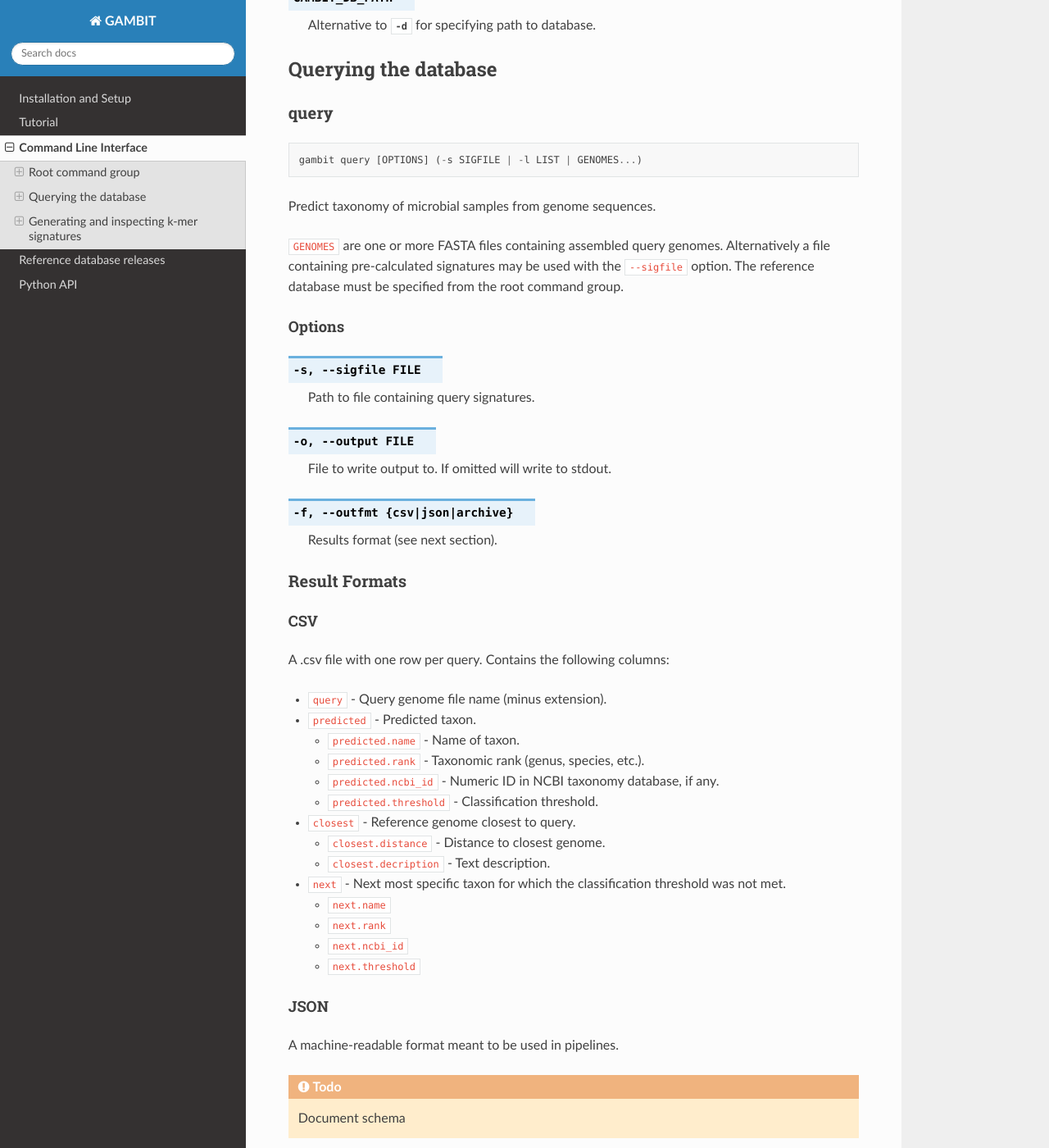
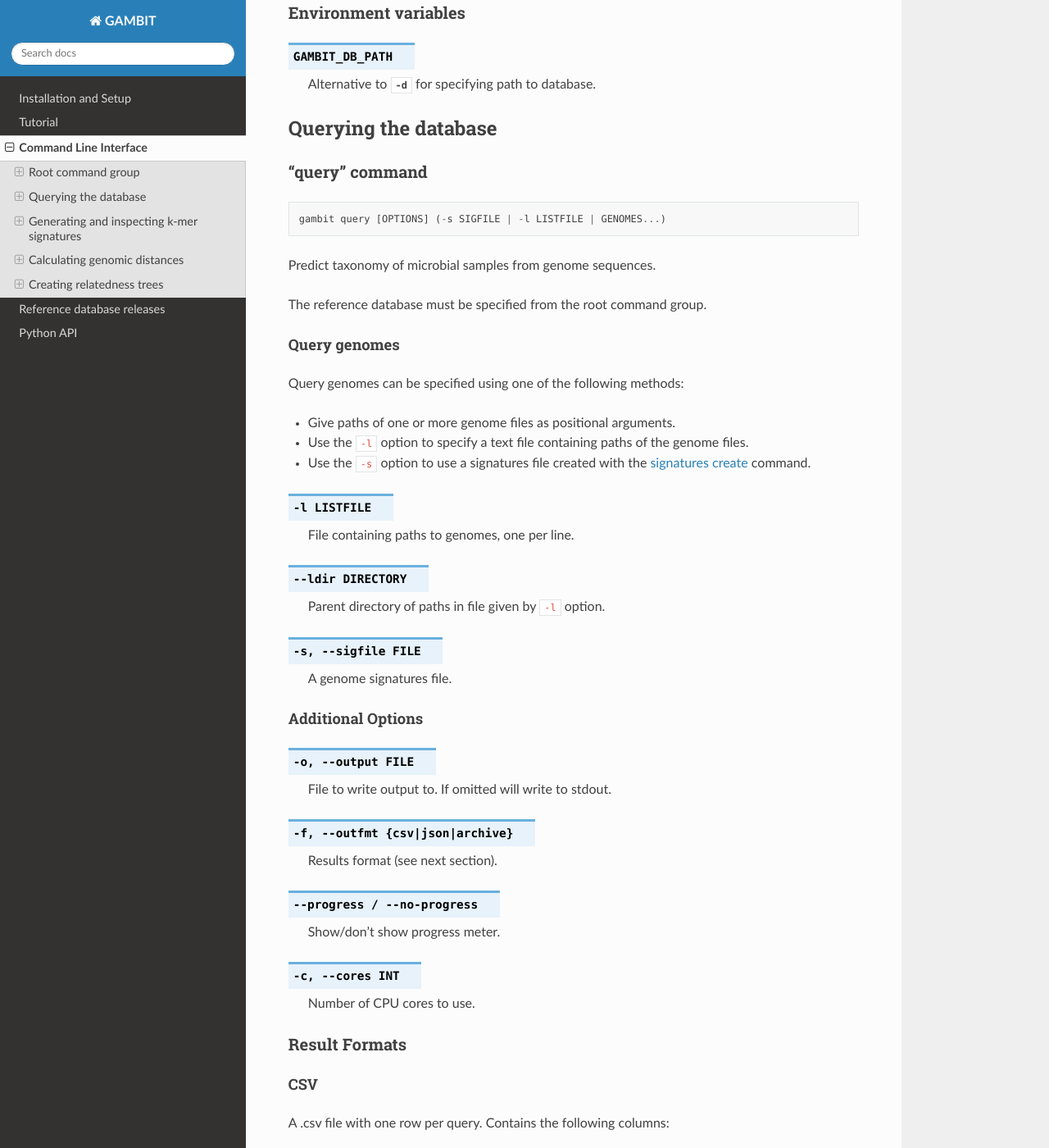
Before and after one commit to jlumpe/gambit, a Sphinx documentation site: the page built from docs/source/cli.rst, in a window 1280 px wide and 1400 px high, scrolled down 611 px. Shown: the whole window at 82% size. Built offline with Sphinx 7.4.7 and the Read the Docs theme 2.0.0, drawn with Linux system fonts in a browser that asks for light colours; some of the changed text lies outside the part shown.

Commit message:
Major updates to CLI documentation

```diff
--- a/docs/source/cli.rst
+++ b/docs/source/cli.rst
@@ -2,6 +2,8 @@
 
 Command Line Interface
 **********************
+
+Genome assembly files accepted by the CLI must be in FASTA format, optionally compressed with gzip.
 
 
 Root command group
@@ -39,27 +41,44 @@
 
 .. _query-cmd:
 
-query
------
+"query" command
+---------------
 
 .. program:: gambit query
 
 ::
 
-    gambit query [OPTIONS] (-s SIGFILE | -l LIST | GENOMES...)
+    gambit query [OPTIONS] (-s SIGFILE | -l LISTFILE | GENOMES...)
 
 Predict taxonomy of microbial samples from genome sequences.
 
-``GENOMES`` are one or more FASTA files containing assembled query genomes. Alternatively
-a file containing pre-calculated signatures may be used with the ``--sigfile`` option. The
-reference database must be specified from the root command group.
+The reference database must be specified from the root command group.
 
-Options
-.......
+Query genomes
+.............
+
+Query genomes can be specified using one of the following methods:
+
+* Give paths of one or more genome files as positional arguments.
+* Use the ``-l`` option to specify a text file containing paths of the genome files.
+* Use the ``-s`` option to use a signatures file created with the
+  `signatures create <signatures-create-cmd_>`_ command.
+
+.. option:: -l LISTFILE
+
+   File containing paths to genomes, one per line.
+
+.. option:: --ldir DIRECTORY
+
+   Parent directory of paths in file given by ``-l`` option.
 
 .. option:: -s, --sigfile FILE
 
-    Path to file containing query signatures.
+   A genome signatures file.
+
+
+Additional Options
+..................
 
 .. option:: -o, --output FILE
 
@@ -68,6 +87,14 @@
 .. option:: -f, --outfmt {csv|json|archive}
 
    Results format (see next section).
+
+.. option:: --progress / --no-progress
+
+   Show/don't show progress meter.
+
+.. option:: -c, --cores INT
+
+   Number of CPU cores to use.
 
 
 .. _query-result-formats:
@@ -121,8 +148,8 @@
 
 .. _signatures-info-cmd:
 
-signatures info
----------------
+"signatures info" command
+-------------------------
 
 .. program:: gambit signatures info
 
@@ -150,38 +177,51 @@
 
 .. _signatures-create-cmd:
 
-signatures create
------------------
+"signatures create" command
+---------------------------
 
 .. program:: gambit signatures create
 
 ::
 
-   gambit signatures create [OPTIONS] GENOMES
+   gambit signatures create [OPTIONS] -o OUTFILE (-l LISTFILE | GENOMES...)
 
-Calculate GAMBIT signatures of ``GENOMES`` and write to file.
+Calculate GAMBIT signatures of a set of genomes and write to a binary file.
 
-The ``-k`` and ``--prefix`` options may be omitted if a reference database is specified through the
-root command group, in which case the parameters of the database will be used.
 
-Options
-.......
+Input/output
+............
+
+.. option:: -l LISTFILE
+
+   File containing paths to genomes, one per line.
+
+.. option:: --ldir DIRECTORY
+
+   Parent directory of paths in file given by ``-l`` option.
 
 .. option:: -o, --output FILE
 
    Path to write file to (required).
 
+K-mer parameters
+................
+
 .. option:: -k INTEGER
 
-   Length of k-mers to find (does not include length of prefix).
+   Length of k-mers to find (does not include length of prefix). Default is 11.
 
 .. option:: -p, --prefix STRING
 
-   K-mer prefix to match, a non-empty string of DNA nucleotide codes.
+   K-mer prefix to match, a non-empty string of DNA nucleotide codes. Default is ATGAC.
+
+Metadata
+........
 
 .. option:: -i, --ids FILE
 
    File containing IDs to assign to signatures in file metadata. Should contain one ID per line.
+   If omitted will use file names stripped of extensions.
 
 .. option:: -m, --meta-json FILE
 
@@ -189,3 +229,172 @@
 
    .. todo::
       Document metadata schema
+
+Additional Options
+..................
+
+.. option:: --progress / --no-progress
+
+   Show/don't show progress meter.
+
+.. option:: -c, --cores INT
+
+   Number of CPU cores to use.
+
+
+Calculating genomic distances
+=============================
+
+"dist" command
+--------------
+
+.. program:: gambit dist
+
+::
+
+   gambit dist [OPTIONS] -o OUTFILE
+       (-q GENOME... | --ql LISTFILE | --qs SIGFILE)
+       (-r GENOME... | --rl LISTFILE | --rs SIGFILE | --square | --use-db)
+
+Calculate pairwise distances between a set of query genomes and a set of reference genomes.
+Output is a .csv file. If using ``--qs`` along with ``--rs`` or ``-use-db``, the k-mer parameters
+of the query signature file must match the reference parameters.
+
+Query genomes
+.............
+
+.. option:: -q GENOME
+
+    Path to a single genome file. May be used multiple times.
+
+.. option:: --ql LISTFILE
+
+   File containing paths of genome files, one per line.
+
+.. option:: --qdir DIRECTORY
+
+   Parent directory of paths in file given by ``--ql`` option.
+
+.. option:: --qs SIGFILE
+
+  A genome signatures file.
+
+Reference genomes
+.................
+
+.. option:: -r GENOME
+
+    Path to a single genome file. May be used multiple times.
+
+.. option:: --rl LISTFILE
+
+   File containing paths of genome files, one per line.
+
+.. option:: --rdir DIRECTORY
+
+   Parent directory of paths in file given by ``--rl`` option.
+
+.. option:: --rs SIGFILE
+
+  A genome signatures file.
+
+.. option:: -s, --square
+
+   Use same genomes as the query.
+
+.. option:: -d, --use-db
+
+   Use all genomes in reference database.
+
+Output
+......
+
+.. option:: -o FILE
+
+   File to write output to. Required.
+
+K-mer parameters
+................
+
+Only allowed if query and reference genomes do not come from precomputed signature files.
+
+.. option:: -k INTEGER
+
+   Length of k-mers to find (does not include length of prefix). Default is 11.
+
+.. option:: -p, --prefix STRING
+
+   K-mer prefix to match, a non-empty string of DNA nucleotide codes. Default is ATGAC.
+
+Additional options
+..................
+
+.. option:: --progress / --no-progress
+
+   Show/don't show progress meter.
+
+.. option:: -c, --cores INT
+
+   Number of CPU cores to use.
+
+
+Creating relatedness trees
+==========================
+
+"gambit tree" command
+---------------------
+
+.. program:: gambit tree
+
+::
+
+   gambit tree [OPTIONS] (-l LISTFILE | -s SIGFILE | GENOMES...)
+
+Estimate a relatedness tree for a set of genomes and output in Newick format.
+
+Input/output
+............
+
+.. option:: -l LISTFILE
+
+   File containing paths of genome files, one per line.
+
+.. option:: --ldir DIRECTORY
+
+   Parent directory of paths in file given by ``-l`` option.
+
+.. option:: -s, --sigfile SIGFILE
+
+  A genome signatures file.
+
+.. option:: -o FILE
+
+   File to write output to. If omitted will write to stdout.
+
+.. todo::
+
+   Allow using a distance matrix calculated using ``gambit dist``.
+
+K-mer parameters
+................
+
+Not allowed if the ``-s/--sigfile`` option was used.
+
+.. option:: -k INTEGER
+
+   Length of k-mers to find (does not include length of prefix). Default is 11.
+
+.. option:: -p, --prefix STRING
+
+   K-mer prefix to match, a non-empty string of DNA nucleotide codes. Default is ATGAC.
+
+Additional options
+..................
+
+.. option:: --progress / --no-progress
+
+   Show/don't show progress meter.
+
+.. option:: -c, --cores INT
+
+   Number of CPU cores to use.
```
